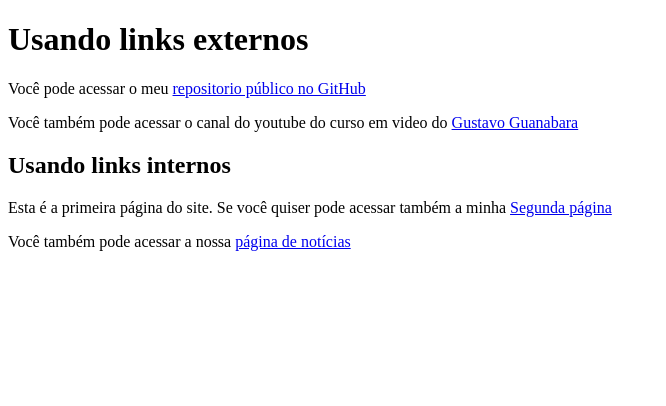
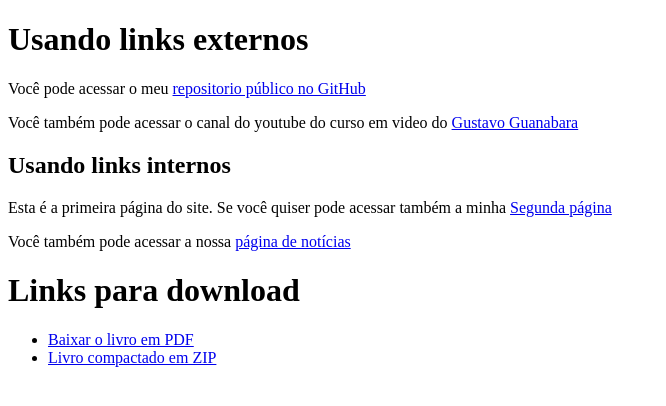
Before and after one commit to EstevaoFernande744/html-css, a plain HTML site: page ex010/index.html in a window 1280 px wide. Shown: the whole page, without its empty margins (0-666 px from the left). Drawn offline with Linux system fonts and the light colour scheme.

Commit message:
download de pdf e zip

```diff
--- a/ex010/index.html
+++ b/ex010/index.html
@@ -13,5 +13,10 @@
     <h2>Usando links internos</h2>
     <p>Esta é a primeira página do site. Se você quiser pode acessar também a minha <a href="pag002.html" rel="next">Segunda página</a></p>
     <p>Você também pode acessar a nossa <a href="noticias/pag003.html" target="_self" rel="next">página de notícias</a></p>
+    <h1>Links para download</h1>
+    <ul>
+        <li><a href="livro/meulivro.pdf" download="meulivro.pdf" type="application/pdf">Baixar o livro em PDF</a></li>
+        <li><a href="livro/meulivro.zip" download="meulivro.zip" type="application/zip">Livro compactado em ZIP</a></li>
+    </ul>
 </body>
 </html>
```
Also changed, not shown: 3 other files.
